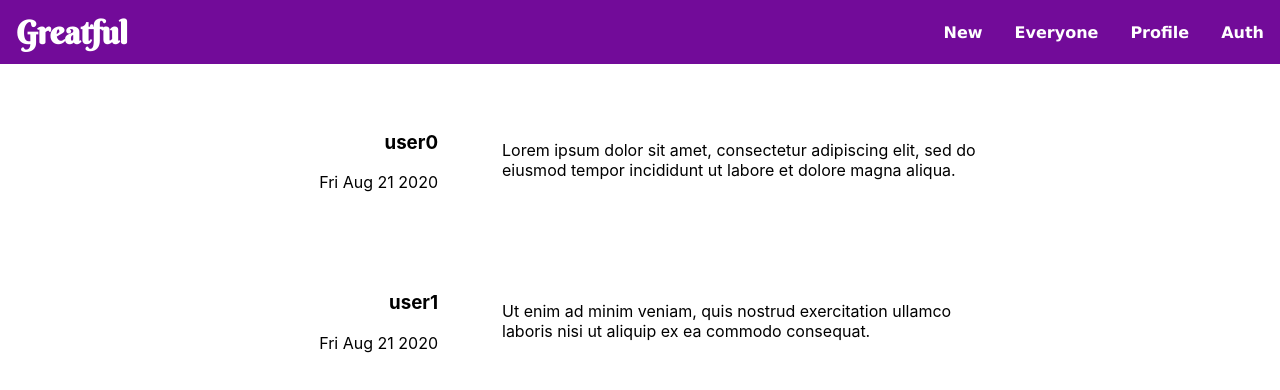
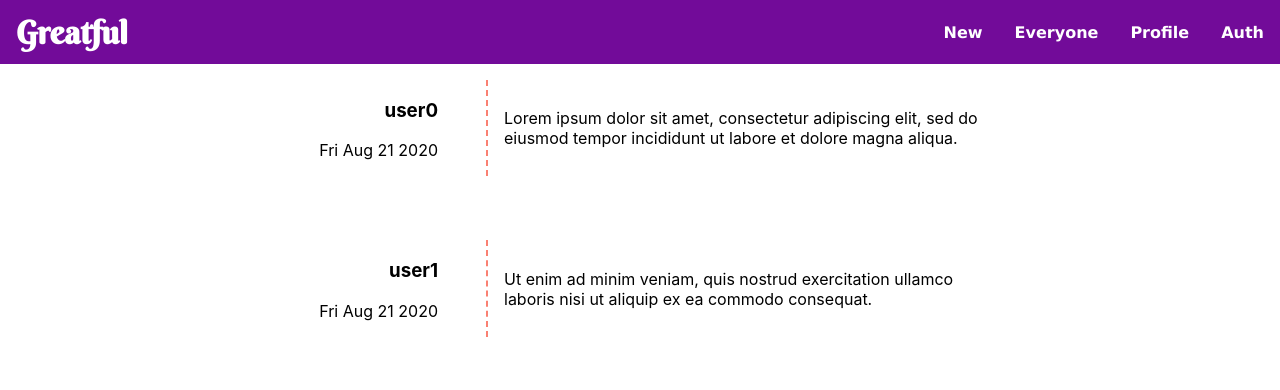
Before and after one commit to voidJuneau/grateful, a React (Create React App) app in the folder client/: page /all in a window 1280 px wide. Shown: the top 390 px of the page. Built offline with nearby package versions, Linux system fonts and the light colour scheme.

Commit message:
Styled posts

```diff
--- a/client/src/components/Posts/Post.js
+++ b/client/src/components/Posts/Post.js
@@ -5,14 +5,16 @@ const Post = props => {
   const Box = styled.div`
   display: flex;
   flex-direction: column;
+  margin-bottom: 2em;
   ${'' /* border: 1px solid silver; */}
   @media (min-width: 768px) {
     flex-direction: row;
+    margin: 4em 0;
   }
   `
   const Info = styled.div`
-    margin: 1em;
-    padding: 1em;
+    margin: 0 1em;
+    padding: 0 1em;
     ${'' /* display: flex;
     flex-direction: row;
     justify-content: space-between;
@@ -25,9 +27,10 @@ const Post = props => {
   `
   const Content = styled.div`
     display: flex;
-    margin: 1em;
-    padding: 1em;
+    margin: 0 1em;
+    padding: 0.5em 1em;
     align-items: center;
+    border-left: 2px dashed salmon;
   `
 
   return(
```
